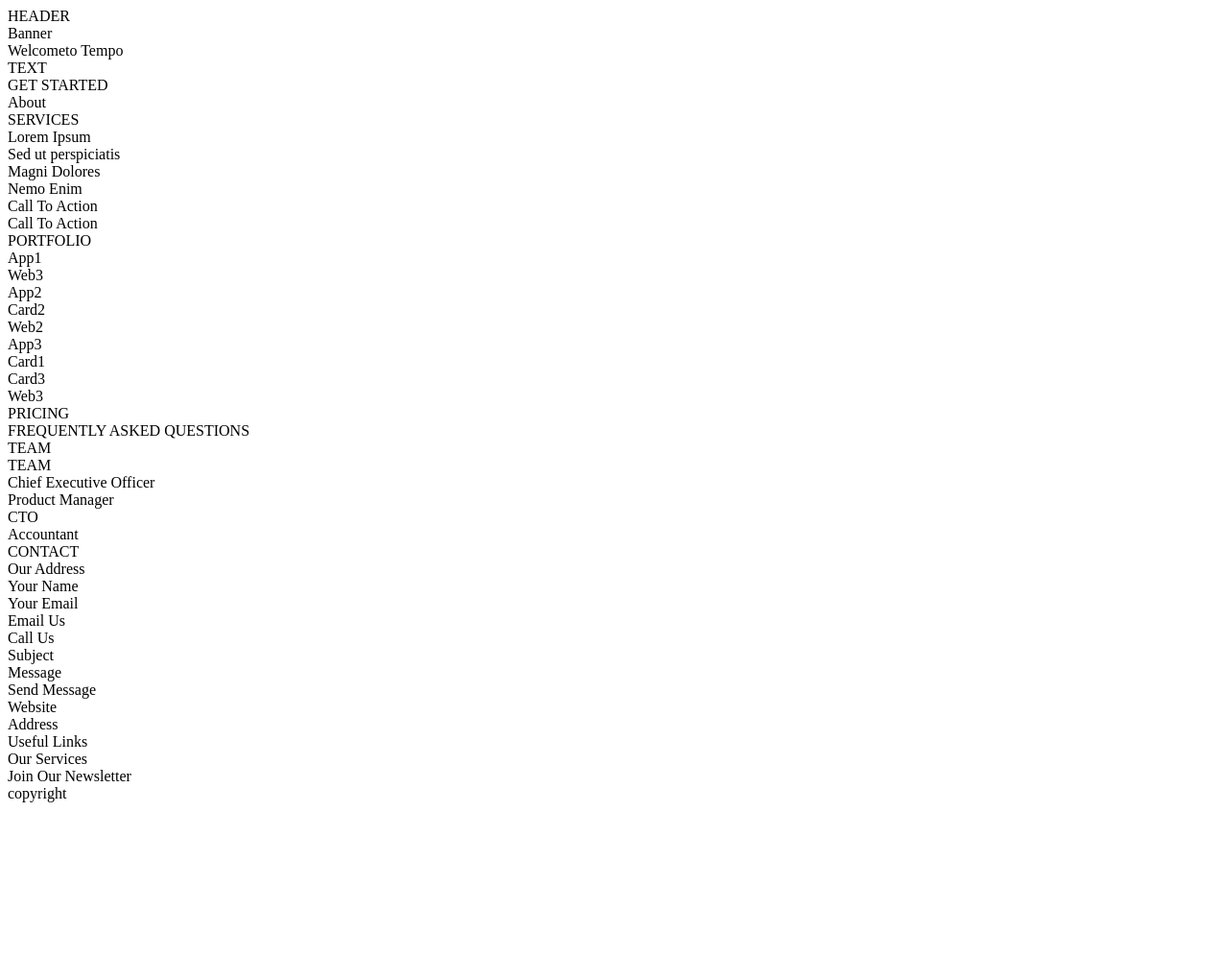
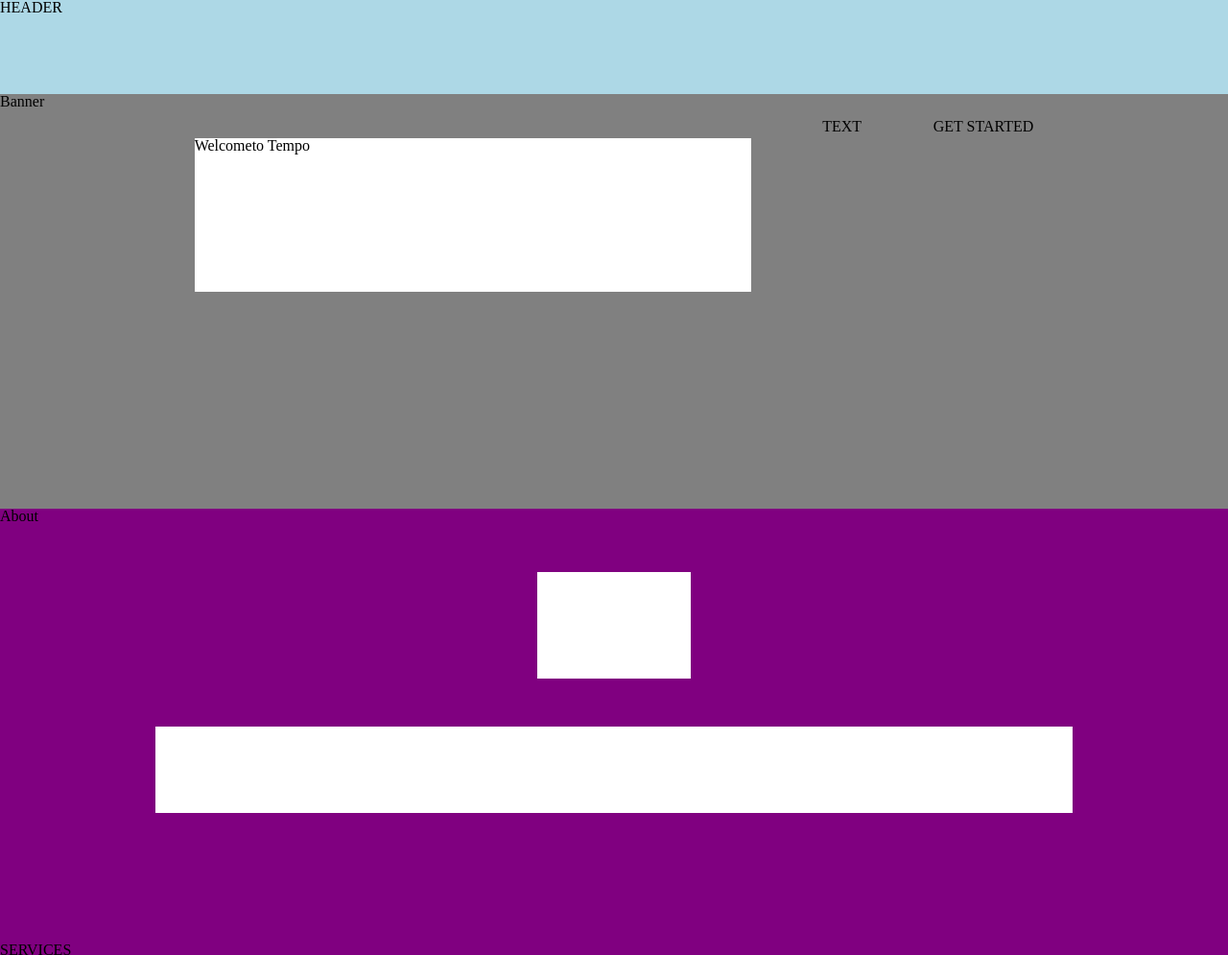
Before and after one commit to PavithraSivanoli/layout5, a plain HTML site: page index.html in a window 1280 px wide. Shown: the top 995 px of the page at 96% size. Before the commit the page ends 844 px from the top, so only its background shows below. Drawn offline with Linux system fonts and the light colour scheme.

Commit message:
build a layout

```diff
--- a/index.html
+++ b/index.html
@@ -1,8 +1,8 @@
 <!DOCTYPE HTML>
 <html>
 <head>
-<link rel="stylesheet" type="text/css" href="css/alt.css">
-<link rel="stylesheet" type="text/css" href="css/stylee.css">
+<link rel="stylesheet" type="text/css" href="css/reset.css">
+<link rel="stylesheet" type="text/css" href="css/style.css">
 
 </head>
 <body>
```
